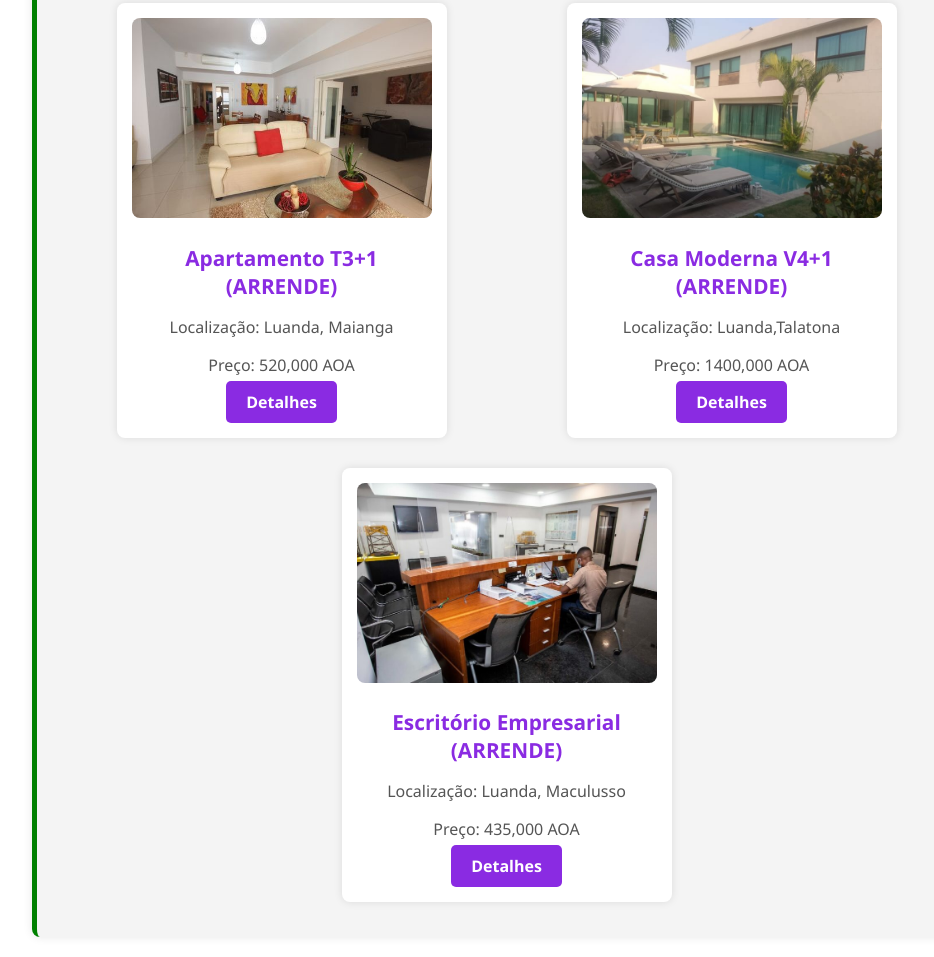
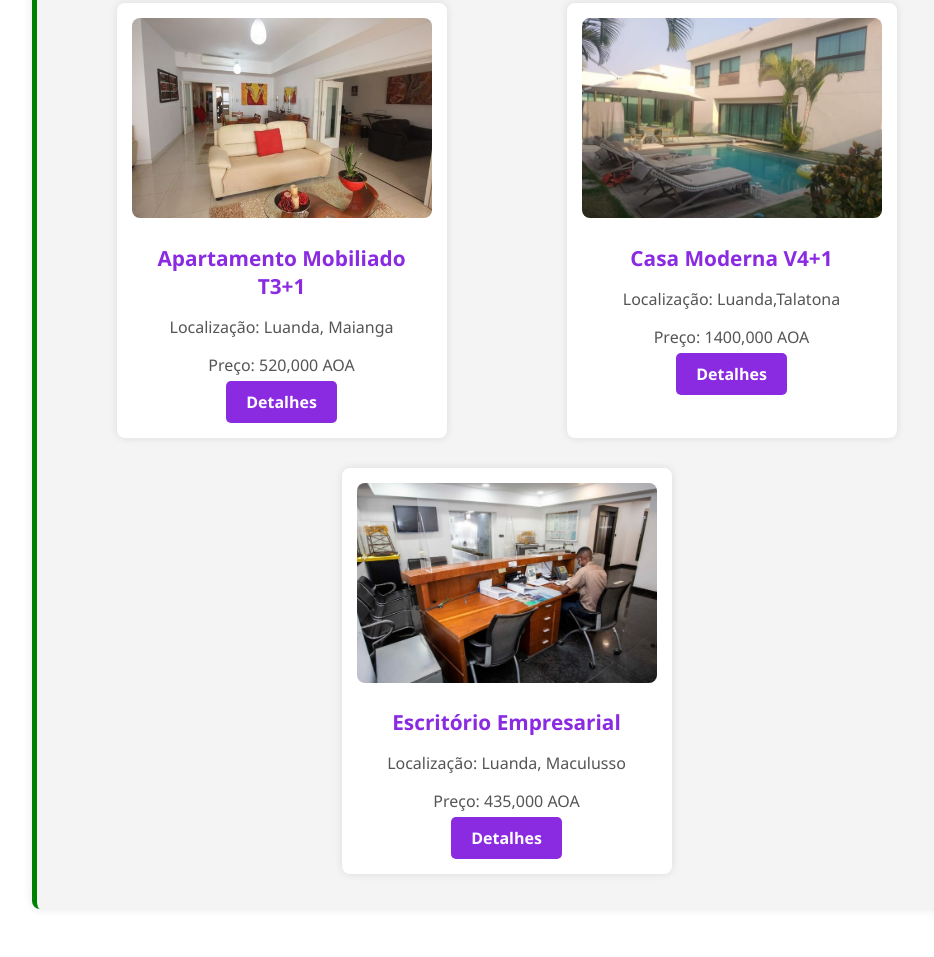
Before and after one commit to SilvanoNgola/g7site, a plain HTML site: page index.html in a window 1280 px wide. Shown: the part 325-1282 px from the top of the page, without its empty margins (136-1070 px from the left). After the commit the page ends 1254 px from the top, so only its background shows below. Drawn offline with Linux system fonts and the light colour scheme.

Commit message:
Update index02.html

```diff
--- a/index.html
+++ b/index.html
@@ -145,7 +145,7 @@
                     <img src="apartamento.jpg" alt="Apartamento">
 
                     <div class="info">
-                        <h3>Apartamento T3+1 (ARRENDE)</h3>
+                        <h3>Apartamento Mobiliado T3+1 </h3>
                         <p>Localização: Luanda, Maianga</p>
                         <p>Preço: 520,000 AOA</p>
 			<a href="#" class="btn">Detalhes</a>
@@ -154,7 +154,7 @@
                 <div class="imovel-card">
                     <img src="casa.jpg" alt="Casa Moderna">
                     <div class="info">
-                        <h3>Casa Moderna V4+1 (ARRENDE)</h3>
+                        <h3>Casa Moderna V4+1</h3>
                         <p>Localização: Luanda,Talatona</p>
                         <p>Preço: 1400,000 AOA</p>
 			<a href="#" class="btn">Detalhes</a>
@@ -163,7 +163,7 @@
                 <div class="imovel-card">
                     <img src="escritório.jpg" alt="Escritório Empresarial">
                     <div class="info">
-                        <h3>Escritório Empresarial (ARRENDE)</h3>
+                        <h3>Escritório Empresarial</h3>
                         <p>Localização: Luanda, Maculusso</p>
                         <p>Preço: 435,000 AOA</p>
 			<a href="#" class="btn">Detalhes</a>
```
